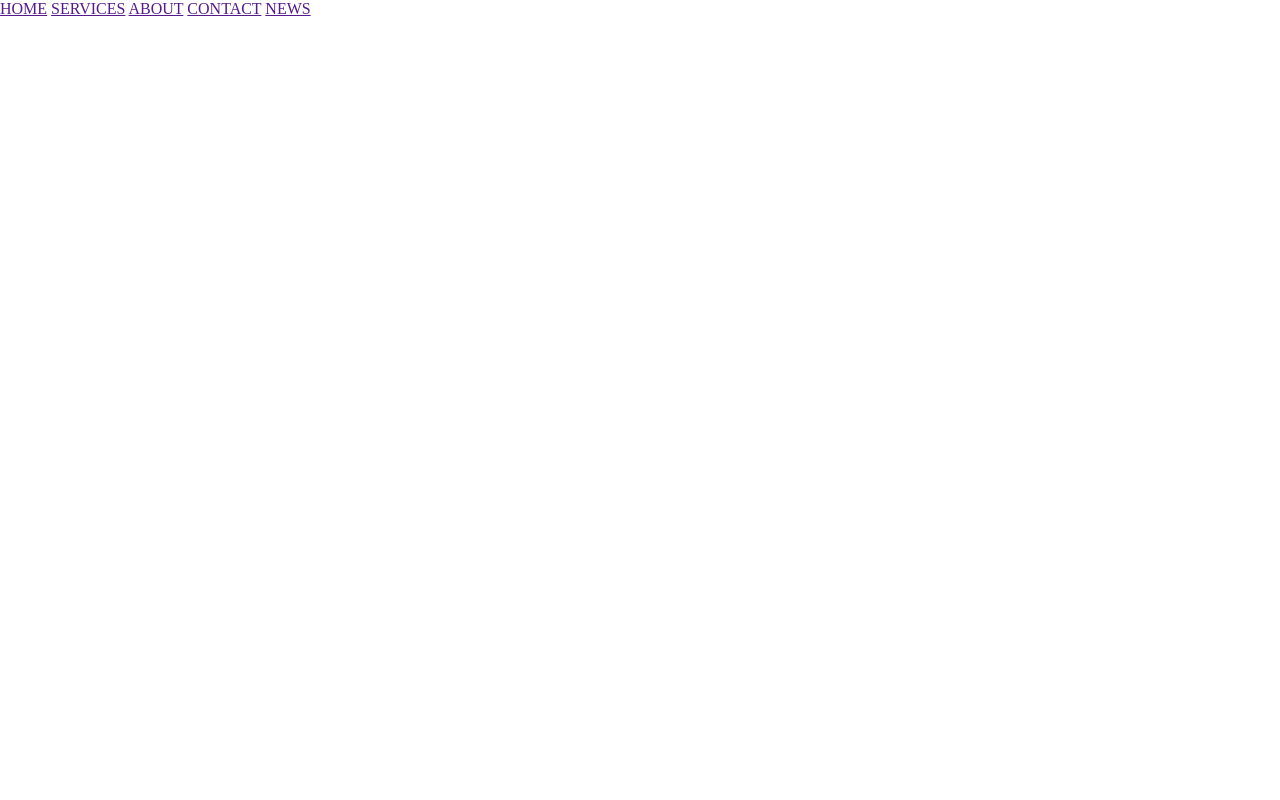
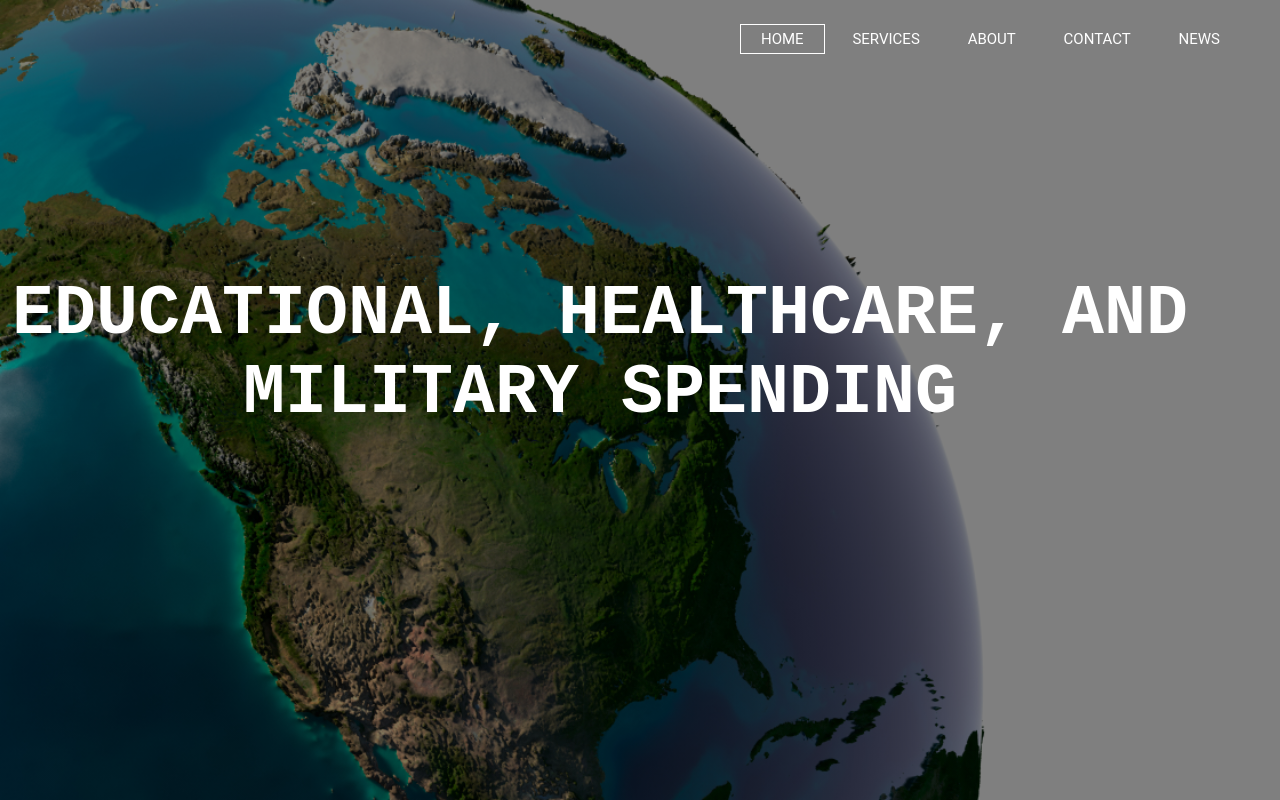
Before and after one commit to 123porcristina/Data-Visulization, a plain HTML site: page index.html in a window 1280 px wide. Drawn offline with Linux system fonts and the light colour scheme.

Commit message:
change image

```diff
--- a/index.html
+++ b/index.html
@@ -5,19 +5,24 @@
     <meta name="viewport" content="width=device-width, initial-scale=1.0">
     <meta http-equiv="X-UA-Compatible" content="ie=edge">
     <title>Data Visualization: Individual Project</title>
-    <link rel="stylesheet" href="style/style.css">
+    <link rel="stylesheet" href="style/style.css" type="text/css">
 </head>
 <body>
     <header>
         <div class="row">
+            <div class="logo">
+                <img src="" alt="">
+            </div>
             <ul class="main-nav">
-                <il><a href="">HOME</a></il>
-                <il><a href="">SERVICES</a></il>
-                <il><a href="">ABOUT</a></il>
-                <il><a href="">CONTACT</a></il>
-                <il><a href="">NEWS</a></il>
+                <li class="active"><a href="">HOME</a></li>
+                <li><a href="">SERVICES</a></li>
+                <li><a href="">ABOUT</a></li>
+                <li><a href="">CONTACT</a></li>
+                <li><a href="">NEWS</a></li>
             </ul>
-
+        </div>
+        <div class="hero">
+            <h1>Educational, Healthcare, and Military Spending </h1>
         </div>
     </header>
 </body>
--- a/style/style.css
+++ b/style/style.css
@@ -1,12 +1,76 @@
 *
 {
-    margin: 0%;
-    padding: 0%;
+    margin: 0;
+    padding: 0;
 }
 
+/*conf. image in the background*/
 header{
-    background-image: url(images/map_countries.jpg);
+    background-image: linear-gradient(rgba(0,0,0,0.5), rgba(0,0,0,0.5)), url(../images/world.jpg);
     height: 100vh;
     background-size: cover;
     background-position: center;
 }
+
+/* Menu */
+.main-nav{
+    float: right;
+    list-style: none;
+    margin-top: 30px;
+}
+
+/* avoid menu appears in a list form*/
+.main-nav li{
+    display: inline-block;
+}
+
+/*change color and other attr of the menu*/
+.main-nav li a{
+    color: white;
+    text-decoration: none;
+    padding: 5px 20px ;
+    font-family: "Roboto", sans-serif;
+    font-size: 15px;
+}
+
+/* draw a box around the each item in the menu*/
+.main-nav li.active a{
+    border: 1px solid white;
+}
+
+.main-nav li a:hover{
+    border: 1px solid white;
+}
+
+.logo img{
+    width: 150px;
+    height: auto;
+    float: left;
+}
+
+body{
+    font-family: monospace;
+}
+
+.row{
+    max-width: 1200px;
+    margin: auto;
+}
+
+/*tittle*/
+.hero{
+    position: absolute;
+    width: 1200px;
+    margin-left: 0;
+    margin-top: 0;
+}
+
+h1{
+    color: white;
+    text-transform: uppercase;
+    font-size: 70px;
+    text-align: center;
+    margin-top: 275px;
+
+
+}
```
Also changed, not shown: images/image02.jpg (added), images/world.jpg (added).
